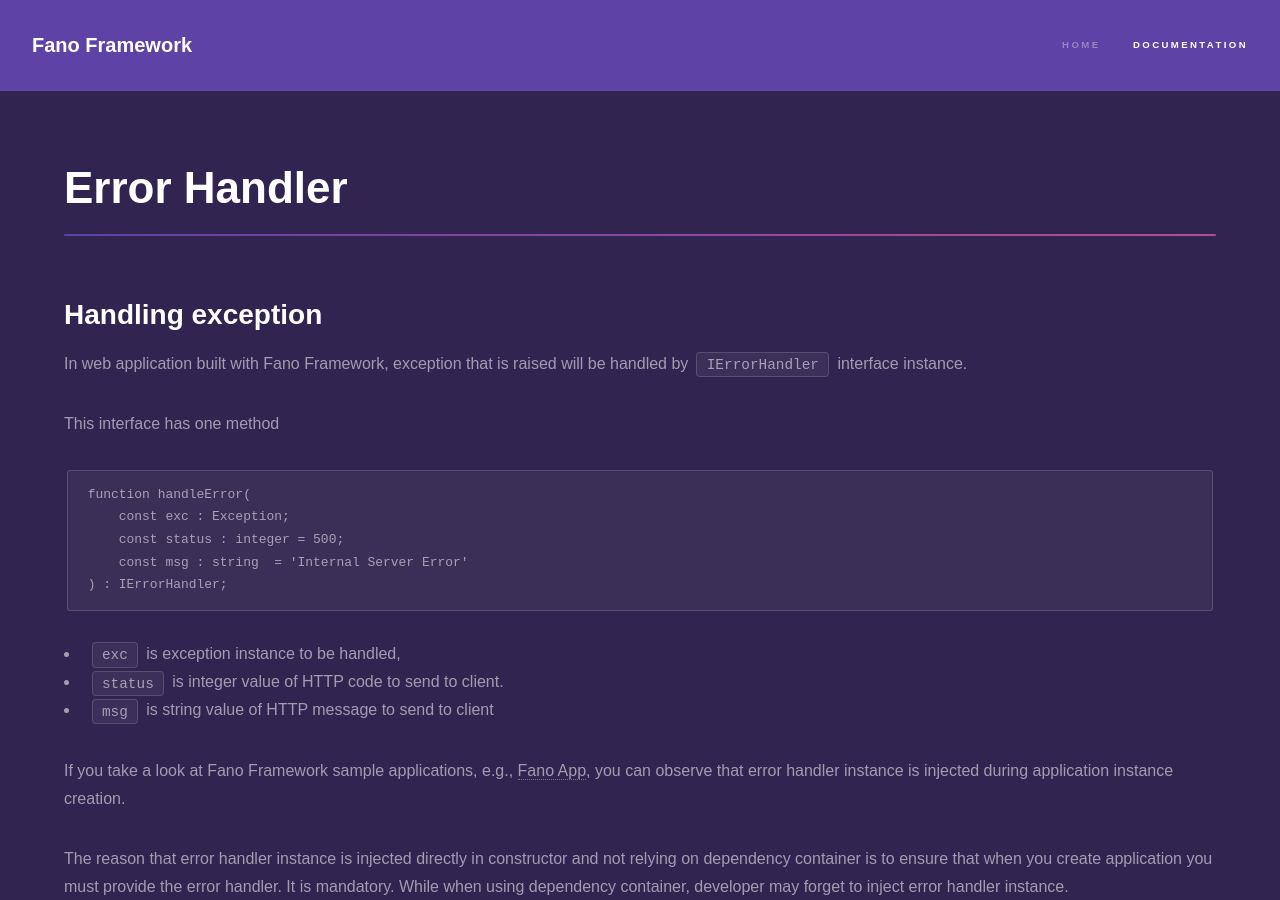
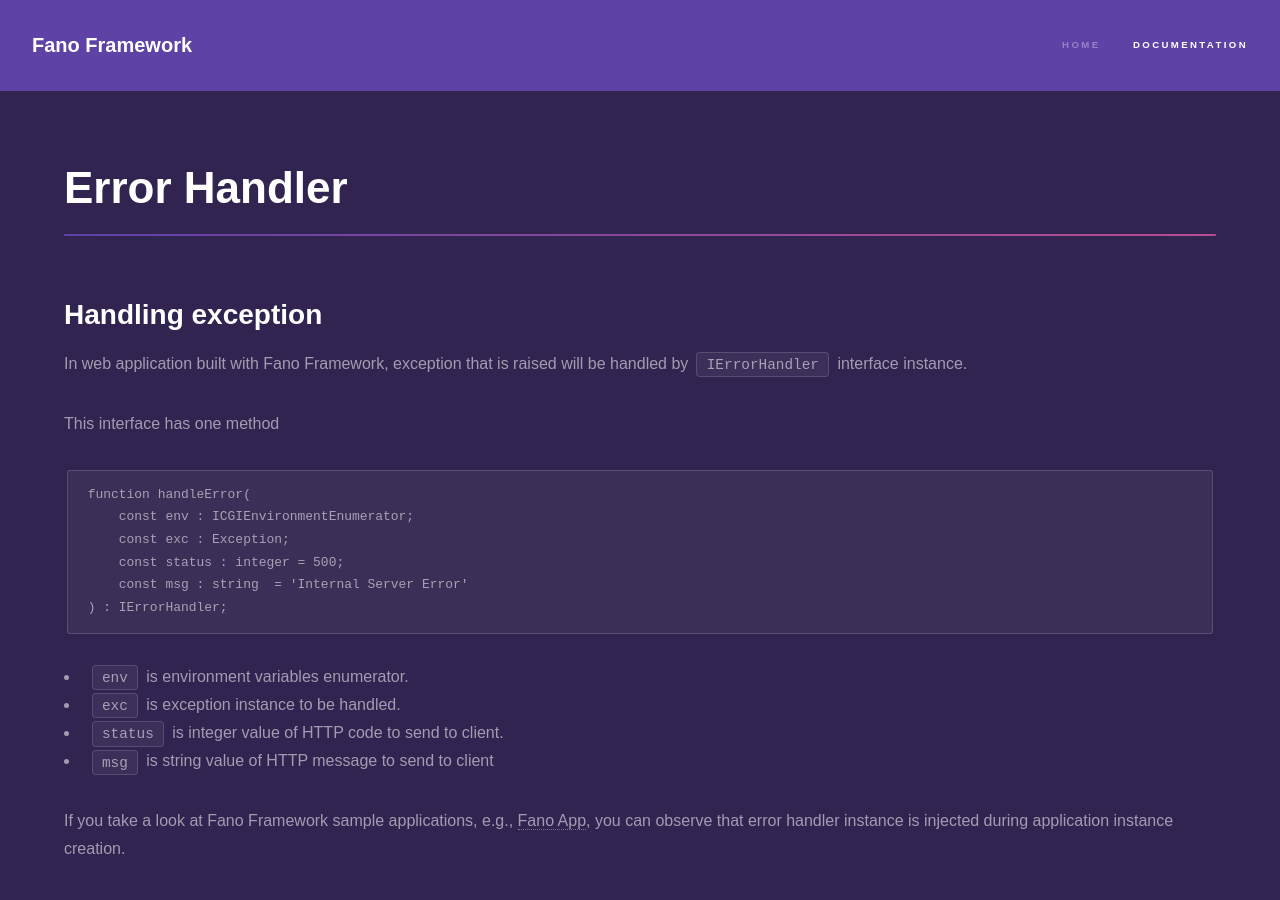
Before and after one commit to fanoframework/fanoframework.github.io, a Jekyll site: the page built from error-handler/index.md, in a window 1280 px wide and 900 px high. Built offline with Jekyll 4.4.1, drawn with Linux system fonts in a browser that asks for light colours; our own code applies the rules of GitHub Pages for plain Markdown files.

Commit message:
edit error handler page to reflect current update

````diff
--- a/error-handler/index.md
+++ b/error-handler/index.md
@@ -13,13 +13,15 @@
 
 ```
 function handleError(
+    const env : ICGIEnvironmentEnumerator;
     const exc : Exception;
     const status : integer = 500;
     const msg : string  = 'Internal Server Error'
 ) : IErrorHandler;
 ```
 
-- `exc` is exception instance to be handled,
+- `env` is environment variables enumerator.
+- `exc` is exception instance to be handled.
 - `status` is integer value of HTTP code to send to client.
 - `msg` is string value of HTTP message to send to client
 
````
